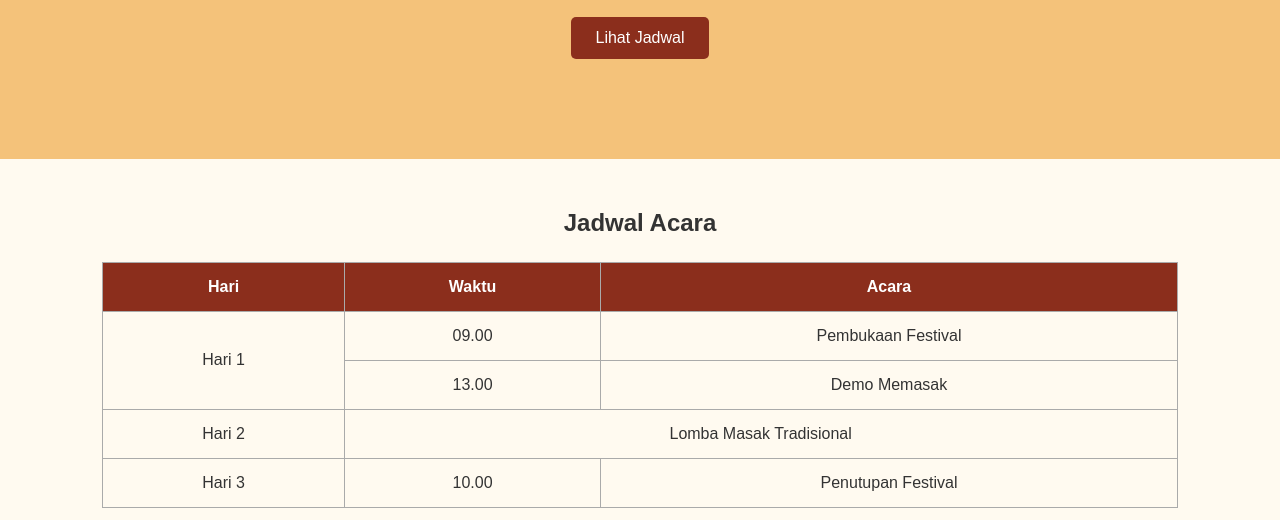
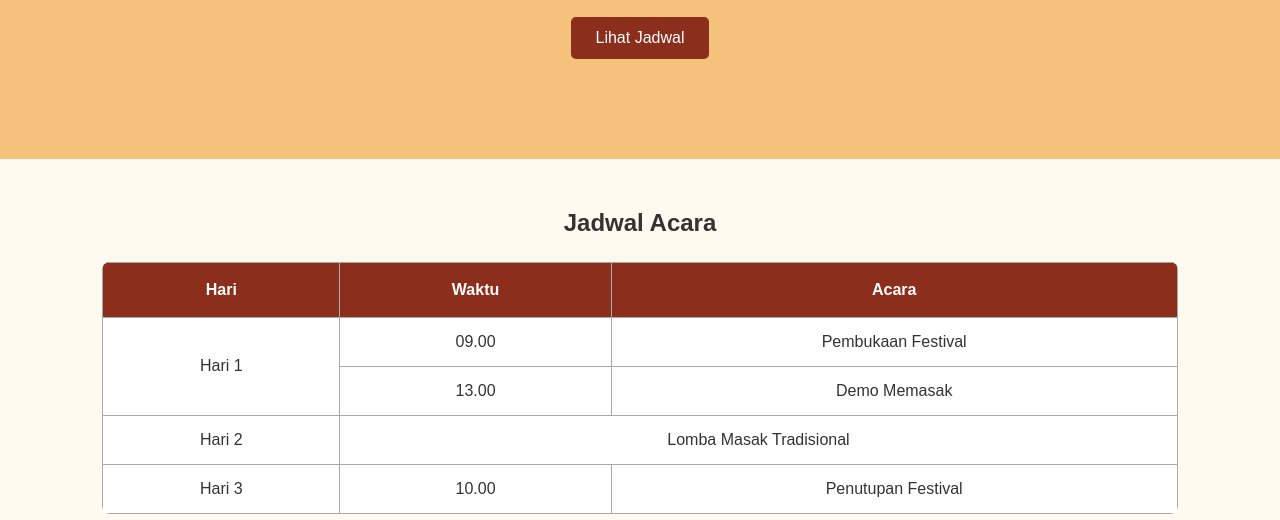
Before and after one commit to 250030494/uts-pssk-250030494, a plain HTML site: page index.html in a window 1280 px wide. Shown: the part 280-800 px from the top of the page. Drawn offline with Linux system fonts and the light colour scheme.

Commit message:
Enhance table styling with border radius
Added border radius to table and adjusted cell styles.

```diff
--- a/style.css
+++ b/style.css
@@ -165,3 +165,18 @@ footer {
 .hero h1 {
     letter-spacing: 1px;
 }
+
+/* COMMIT 3 - TABEL JADWAL */
+table {
+    border-radius: 8px;
+    overflow: hidden;
+}
+
+td {
+    background: white;
+    text-align: center;
+}
+
+th {
+    padding: 18px;
+}
```
